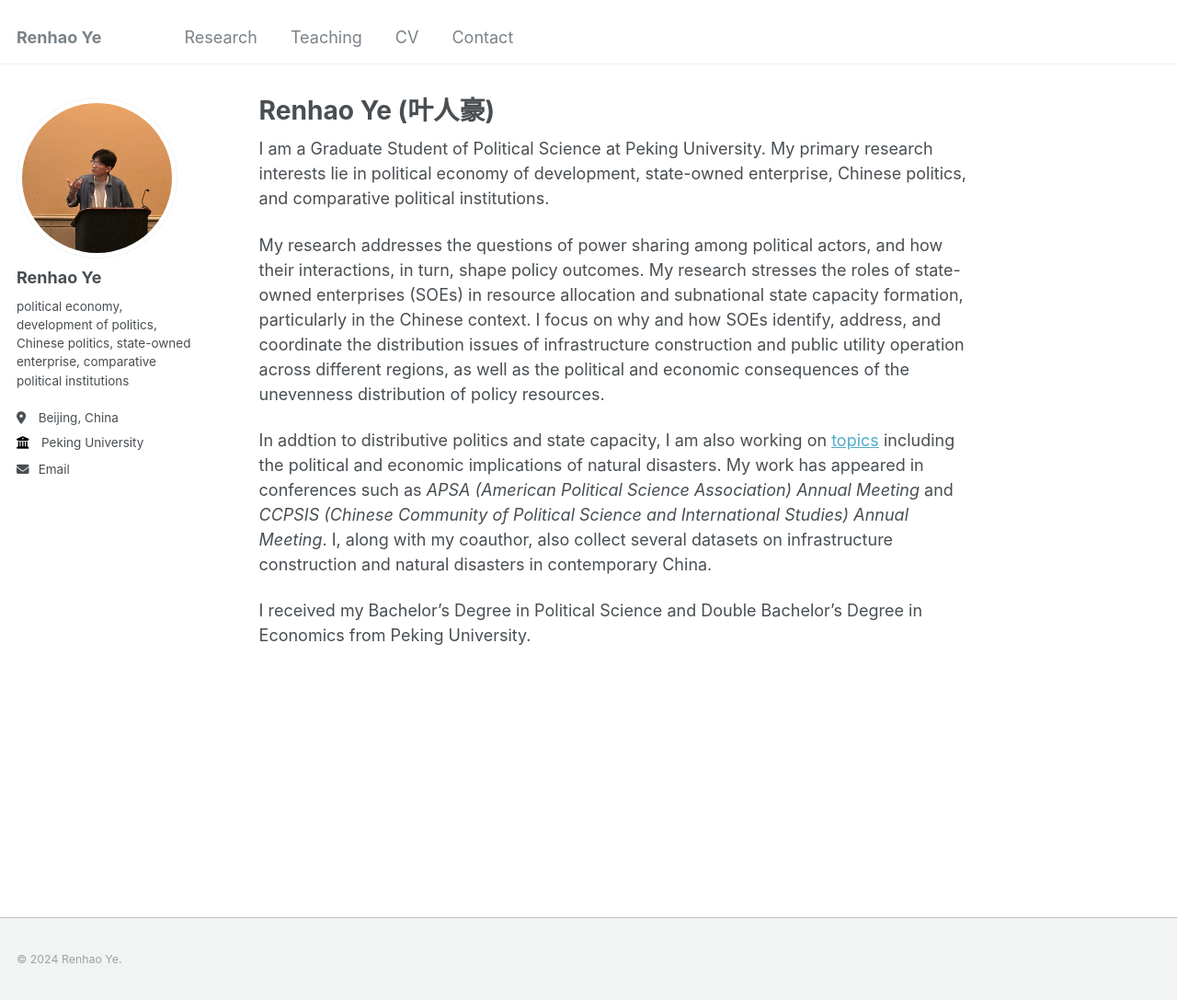
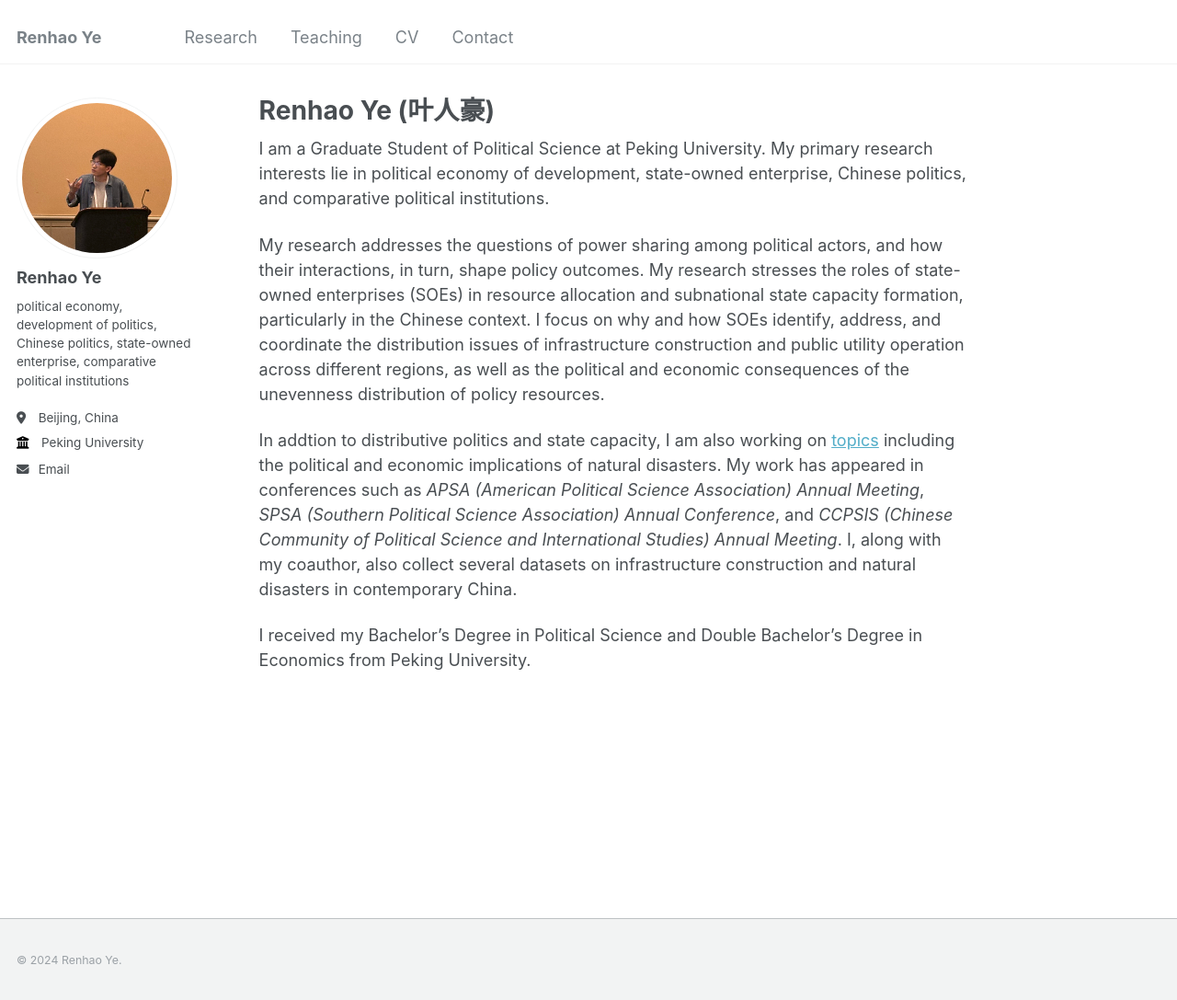
Before and after one commit to thenhow-ye/thenhow-ye.github.io, a Jekyll site: the page built from _pages/about.md, in a window 1280 px wide and 1089 px high. Shown: the whole window at 92% size. Built offline with Jekyll 4.4.1, drawn with Linux system fonts in a browser that asks for light colours.

Commit message:
Update about.md

```diff
--- a/_pages/about.md
+++ b/_pages/about.md
@@ -11,6 +11,6 @@ I am a Graduate Student of Political Science at Peking University. My primary re
 
 My research addresses the questions of power sharing among political actors, and how their interactions, in turn, shape policy outcomes. My research stresses the roles of state-owned enterprises (SOEs) in resource allocation and subnational state capacity formation, particularly in the Chinese context. I focus on why and how SOEs identify, address, and coordinate the distribution issues of infrastructure construction and public utility operation across different regions, as well as the political and economic consequences of the unevenness distribution of policy resources.
 
-In addtion to distributive politics and state capacity, I am also working on [topics](http://thenhow-ye.github.io/publications/) including the political and economic implications of natural disasters. My work has appeared in conferences such as _APSA (American Political Science Association) Annual Meeting_ and _CCPSIS (Chinese Community of Political Science and International Studies) Annual Meeting_. I, along with my coauthor, also collect several datasets on infrastructure construction and natural disasters in contemporary China.
+In addtion to distributive politics and state capacity, I am also working on [topics](http://thenhow-ye.github.io/publications/) including the political and economic implications of natural disasters. My work has appeared in conferences such as _APSA (American Political Science Association) Annual Meeting_, _SPSA (Southern Political Science Association) Annual Conference_, and _CCPSIS (Chinese Community of Political Science and International Studies) Annual Meeting_. I, along with my coauthor, also collect several datasets on infrastructure construction and natural disasters in contemporary China.
 
 I received my Bachelor's Degree in Political Science and Double Bachelor's Degree in Economics from Peking University.
```
